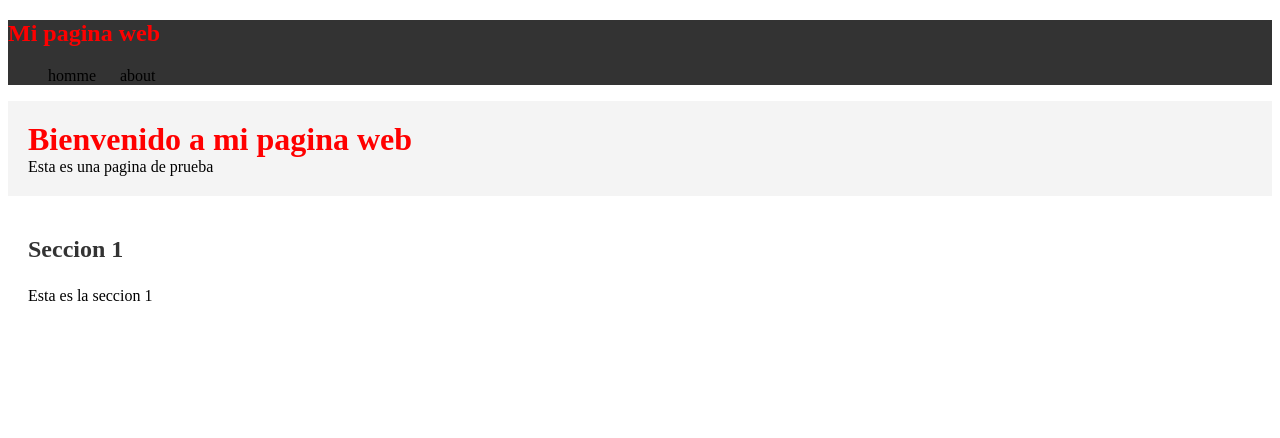
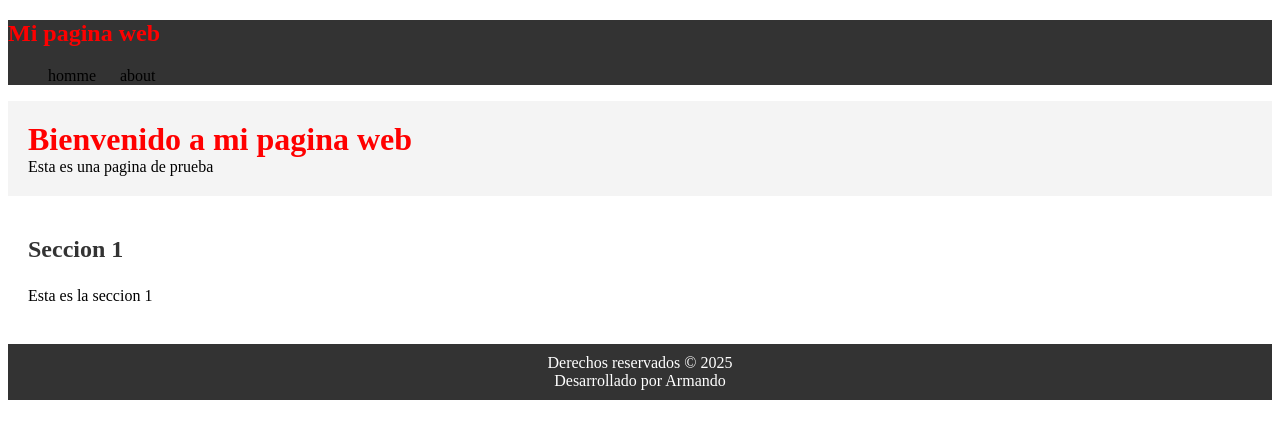
Before and after one commit to Carlos8965/my-fisrt-website-fsj29, a plain HTML site: page index.html in a window 1280 px wide. Drawn offline with Linux system fonts and the light colour scheme.

Commit message:
Agregue la seccion de footer a mi pagina web

```diff
--- a/css/main.css
+++ b/css/main.css
@@ -40,3 +40,14 @@ section h2{
 section p{
     line-height: 1.6;
 }
+
+footer{
+    background-color: #333;
+    color: white;
+    text-align: center;
+    padding: 10px;
+}
+
+footer p{
+    margin: 0;
+}
--- a/index.html
+++ b/index.html
@@ -23,5 +23,9 @@
         <h2>Seccion 1</h2>
         <p>Esta es la seccion 1</p>
     </section>
+    <footer>
+        <p>Derechos reservados &copy; 2025</p>
+        <p>Desarrollado por Armando </p>
+    </footer>
 </body>
 </html>
```
